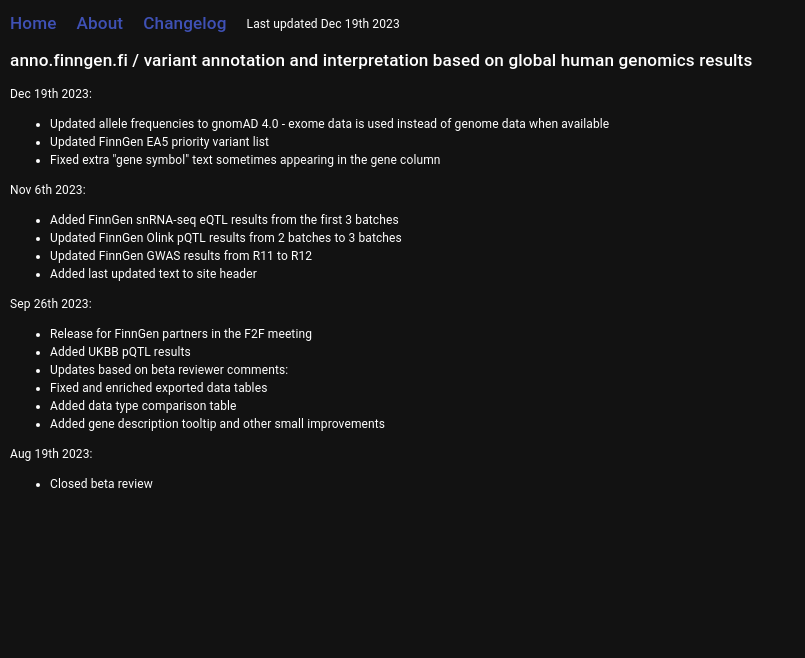
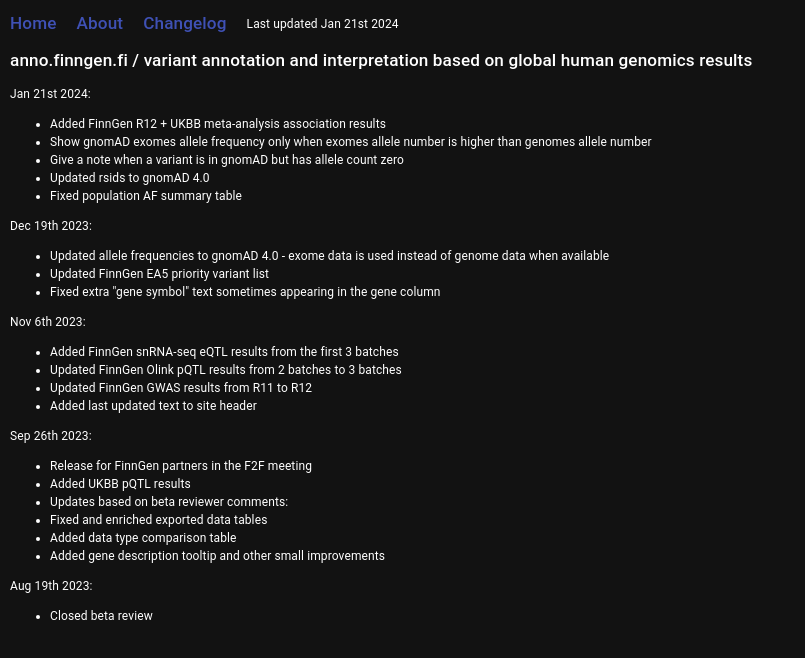
Before and after one commit to juhis/genetics-results-browser, a React app: page /changelog in a window 1280 px wide. Shown: the top 658 px of the page, without its empty margins (0-805 px from the left). Built offline with nearby package versions, Linux system fonts and the light colour scheme; the HTML template or start-up script is replaced by a standard one.

Commit message:
updated config and changelog

```diff
--- a/src/features/page/ChangeLog.tsx
+++ b/src/features/page/ChangeLog.tsx
@@ -1,6 +1,17 @@
 const ChangeLog = () => {
   return (
     <>
+      <span>Jan 21st 2024:</span>
+      <ul>
+        <li>Added FinnGen R12 + UKBB meta-analysis association results</li>
+        <li>
+          Show gnomAD exomes allele frequency only when exomes allele number is higher than genomes
+          allele number
+        </li>
+        <li>Give a note when a variant is in gnomAD but has allele count zero</li>
+        <li>Updated rsids to gnomAD 4.0</li>
+        <li>Fixed population AF summary table</li>
+      </ul>
       <span>Dec 19th 2023:</span>
       <ul>
         <li>
--- a/src/features/page/Header.tsx
+++ b/src/features/page/Header.tsx
@@ -42,7 +42,7 @@
           </Link>
         </Typography>
         <Typography sx={{ paddingLeft: "20px", marginBottom: "10px", alignSelf: "center" }}>
-          Last updated Dec 19th 2023
+          Last updated Jan 21st 2024
         </Typography>
       </Box>
       <Typography variant="h6" sx={{ marginBottom: "10px" }}>
```
Also changed, not shown: 1 other file (tests, documents, lock files or other folders).
